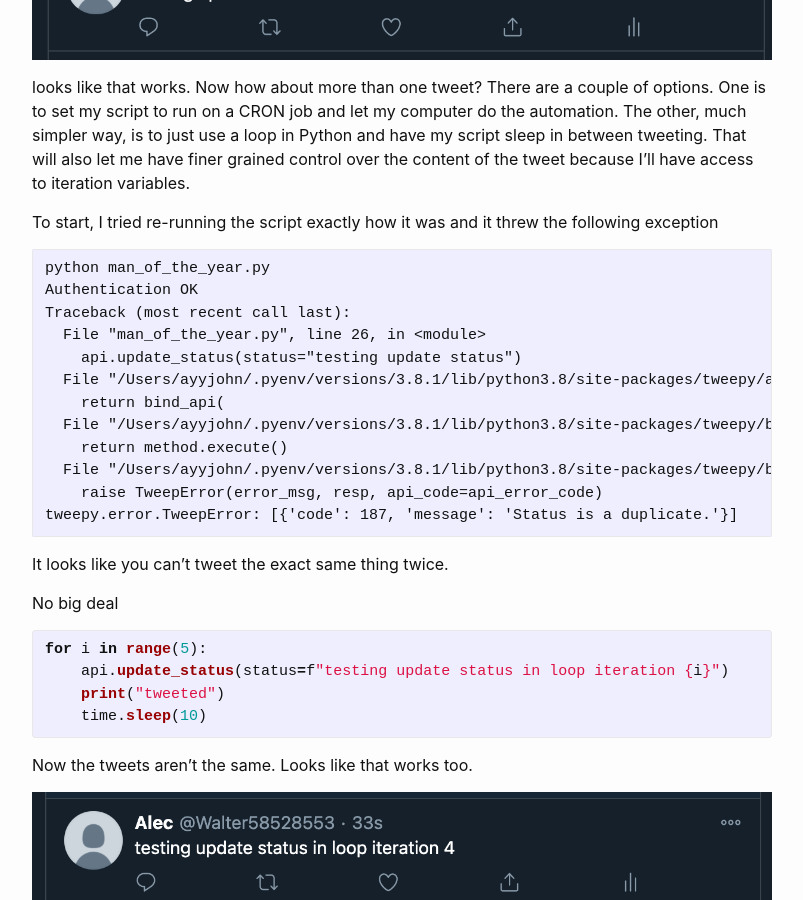
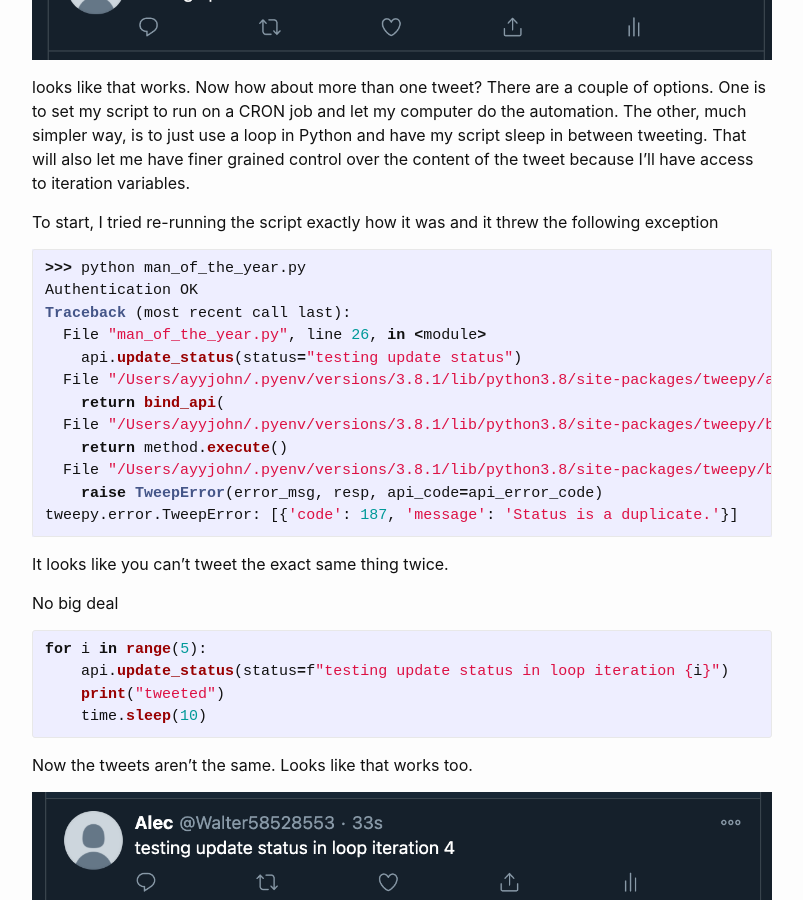
Before and after one commit to ayyjohn/ayyjohn.github.io, a Jekyll site: the page built from _posts/2021-01-14-man-of-the-year.md, in a window 1280 px wide and 900 px high, scrolled down 2655 px. Shown: the whole window, without its empty margins (238-1041 px from the left). Built offline with Jekyll 4.4.1, drawn with Linux system fonts in a browser that asks for light colours; some of the changed text lies outside the part shown.

````diff
--- a/_posts/2021-01-14-man-of-the-year.md
+++ b/_posts/2021-01-14-man-of-the-year.md
@@ -80,8 +80,8 @@ looks like that works. Now how about more than one tweet? There are a couple of
 
 To start, I tried re-running the script exactly how it was and it threw the following exception
 
-```
-python man_of_the_year.py
+```python
+>>> python man_of_the_year.py
 Authentication OK
 Traceback (most recent call last):
   File "man_of_the_year.py", line 26, in <module>
@@ -139,7 +139,7 @@ Even with `308700` possible unique tweets, I still need to make sure my script d
 **update**
 
 it appears twitter has a max number of tweets per day and that I burned through that in about 5 minutes.
-```
+```python
 failed to tweet because[{'code': 185, 'message': 'User is over daily status update limit.'}]
 ```
 
````
Also changed, not shown: _posts/2021-01-04-adding-tags.md (+4 -0 lines), _posts/2021-01-11-herbie-for-roty.md (+3 -3 lines), _posts/2021-02-06-tampering-with-reddit.md (+2 -0 lines), _posts/2021-02-15-broken-reddit.md (+1 -1 lines).
